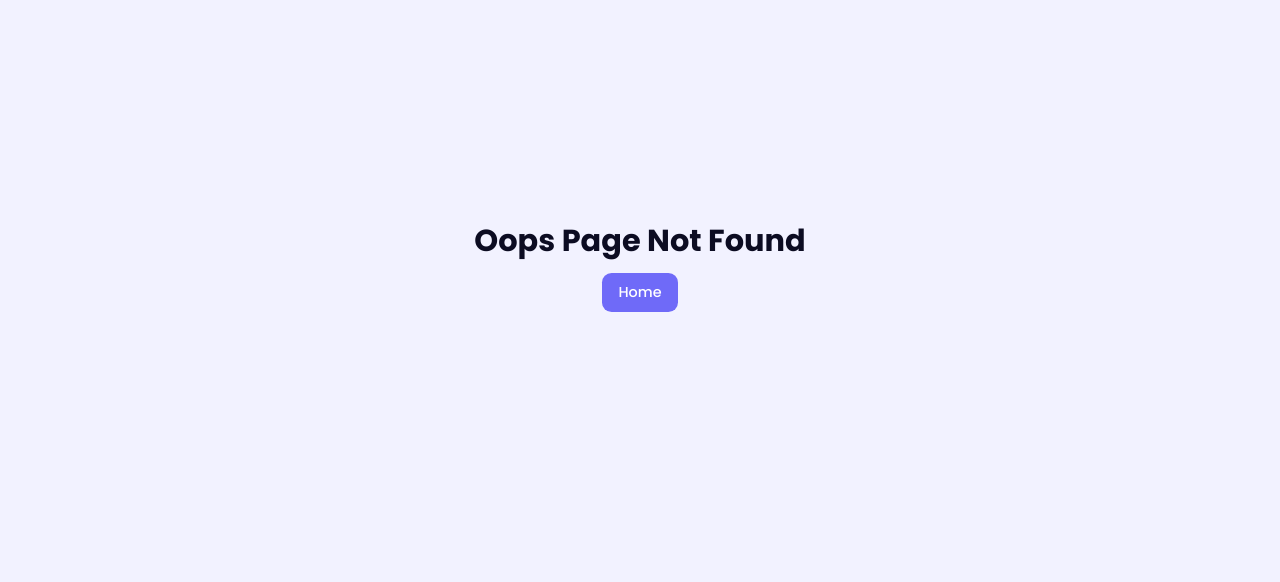
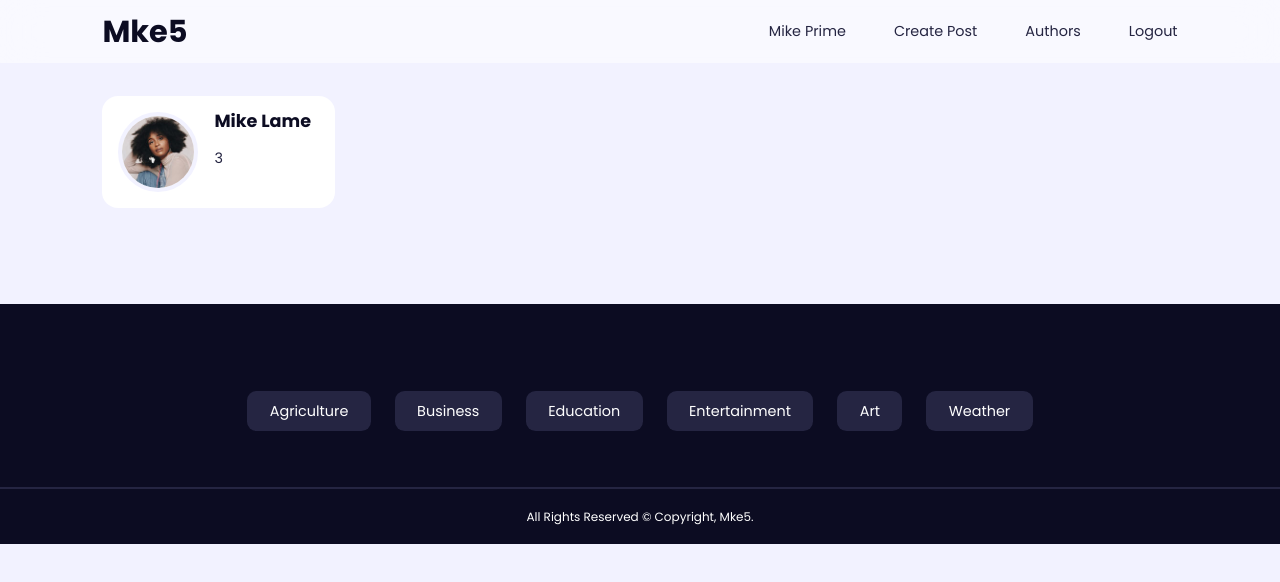
Before and after one commit to Mke5/mern-blog, a React app in the folder client/: page /authors in a window 1280 px wide. Before the commit this address had no page. Shown: the top 582 px of the page. Built offline with nearby package versions, Linux system fonts and the light colour scheme; the HTML template or start-up script is replaced by a standard one.

Commit message:
profile component

```diff
--- a/client/src/index.css
+++ b/client/src/index.css
@@ -14,7 +14,7 @@
 
   --color-bg: hwb(240 95% 0%);
 
-  --transition: all 300ms ease;
+  --transition: all 400ms ease;
 
   --container-width-lg: 84%;
   --container-width-md: 92%;
@@ -368,3 +368,109 @@ input, select, textarea {
 .register small a, .login small a{
   color: var(--color-primary);
 }
+
+
+
+
+
+/* ==================== Authors ==================== */
+
+.authors__container {
+  display: grid;
+  grid-template-columns: repeat(4, 1fr);
+  gap: 3rem;
+}
+
+.author {
+  background: var(--color-white);
+  padding: 1rem;
+  border-radius: var(--radius-3);
+  display: flex;
+  gap: 1rem;
+  transition: var(--transition);
+}
+
+.author:hover {
+  box-shadow: 0 1rem 1.5rem rgba(0, 0, 0, 0.07);
+}
+
+.author__avatar {
+  width: 5rem;
+  aspect-ratio: 1/1;
+  border-radius: 50%;
+  border: 0.3rem solid var(--color-bg);
+  overflow: hidden;
+}
+
+.author__info p {
+  margin-top: 1rem;
+}
+
+
+
+
+
+/* ===================== Profile ======================== */
+.profile__container {
+  display: grid;
+  place-items: center;
+  text-align: center;
+}
+
+.profile__details {
+  width: 100%;
+}
+
+.avatar__wrapper {
+  width: 15rem;
+  aspect-ratio: 1/1;
+  position: relative;
+  margin-inline: auto;
+  margin-top: 1rem;
+}
+
+.profile__avatar {
+  height: 100%;
+  border-radius: 50%;
+  border: 1rem solid var(--color-white);
+  overflow: hidden;
+}
+
+.avatar__form {
+  height: 1rem;
+}
+
+.avatar__form input {
+  visibility: hidden;
+}
+
+.avatar__form label, .profile__avatar-btn {
+  background: var(--color-gray-900);
+  color: var(--color-white);
+  font-size: 1.2rem;
+  position: absolute;
+  right: 2rem;
+  bottom: 1.4rem;
+  width: 3rem;
+  height: 3rem;
+  display: grid;
+  place-items: center;
+  border-radius: 50%;
+}
+
+.profile__avatar-btn {
+  cursor: pointer;
+  padding: 0;
+  font-size: 1rem;
+  background: var(--color-primary);
+}
+
+.profile__details h1 {
+  margin-top: 1.5rem;
+}
+
+.form.profile__form {
+  margin-top: 3rem;
+  margin-inline: auto;
+  width: var(--form-width);
+}
--- a/client/src/main.jsx
+++ b/client/src/main.jsx
@@ -12,7 +12,7 @@ import CreatePost from './pages/CreatePost'
 import EditPost from './pages/EditPost'
 import CategoryPosts from './pages/CategoryPosts'
 import UserProfile from './pages/UserProfile'
-import Author from './pages/Authors'
+import Authors from './pages/Authors'
 import AuthorPosts from './pages/AuthorPosts'
 import Dashboard from './pages/Dashboard'
 import Logout from './pages/Logout'
@@ -30,7 +30,7 @@ const router = createBrowserRouter([
       {path: 'login',element: <Login />,},
       {path: 'register',element: <Register />,},
       {path: 'profile/:id',element: <UserProfile />,},
-      {path: 'author',element: <Author />,},
+      {path: 'authors',element: <Authors />,},
       {path: 'create',element: <CreatePost />,},
       {path: 'post/:id/edit', element: <EditPost />,},
       {path: 'myposts/:id',element: <Dashboard />,},
--- a/client/src/pages/Authors.jsx
+++ b/client/src/pages/Authors.jsx
@@ -1,8 +1,34 @@
-import React from 'react'
+import React, { useState } from 'react'
+import avatar from '../images/avatar1.jpg'
+import { Link } from 'react-router-dom'
+
+const authorsData = [
+  {id: 1, avatar: avatar, dname: 'Mike Lame', posts: 3}
+]
 
 const Authors = () => {
+  const [authors, setAuthors] = useState(authorsData)
   return (
-    <div>Authors</div>
+    <section className="authors">
+      {
+        authors.length > 0 ? <div className="container authors__container">
+                              {
+                                authors.map(({id, avatar, dname, posts}) => {
+                                  return <Link to={`/posts/users/${id}`} key={id} className='author'>
+                                    <div className="author__avatar">
+                                      <img src={avatar} alt="" />
+                                    </div>
+
+                                    <div className="author__info">
+                                      <h4>{dname}</h4>
+                                      <p>{posts}</p>
+                                    </div>
+                                  </Link>
+                                })
+                              }
+                            </div> : <h2 className='center'>No Users yet</h2>
+      }
+    </section>
   )
 }
 
--- a/client/src/pages/Login.jsx
+++ b/client/src/pages/Login.jsx
@@ -18,7 +18,7 @@ const Login = () => {
         <h2>Sign In</h2>
         <form action="" className='form register__form'>
           <p className="form__error-message">This is an Error Message</p>
-          <input type="text" placeholder='Email' name='email' value={userData.email} onChange={changeInputHandler} />
+          <input type="text" placeholder='Email' name='email' value={userData.email} onChange={changeInputHandler} autoFocus/>
           <input type="password" placeholder='Password' name='password' value={userData.password} onChange={changeInputHandler} />
           <button type="submit" className='btn primary'>Login</button>
         </form>
--- a/client/src/pages/UserProfile.jsx
+++ b/client/src/pages/UserProfile.jsx
@@ -1,10 +1,49 @@
-import React from 'react'
+import React, { useState } from 'react'
+import { Link } from 'react-router-dom'
+import img from '../images/avatar2.jpg'
+import { FaEdit } from 'react-icons/fa'
+import { FaCheck } from 'react-icons/fa'
 
 const UserProfile = () => {
+  const [img2, setImg] = useState(img)
+  const [name, setName] = useState('')
+  const [email, setEmail] = useState('')
+  const [currentPassword, setCurrentPassword] = useState('')
+  const [newPassword, setNewPassword] = useState('')
+
   return (
-    <div>
-      UserProfile
-    </div>
+    <section className="profile">
+      <div className="container profile__container">
+        <Link to={`/myposts/sdsds`} className='btn'>My Posts</Link>
+
+        <div className="profile__details">
+          <div className="avatar__wrapper">
+            <div className="profile__avatar">
+              <img src={img2} alt="" />
+            </div>
+
+            <form action="" className='avatar__form'>
+              <input type="file" name='avatar' id='avatar' accept='png, jpg, jpeg' onChange={e => setAvatar(e.target.files[0])}/>
+              <label htmlFor="avatar"><FaEdit /></label>
+            </form>
+
+            <button className='profile__avatar-btn'><FaCheck /></button>
+          </div>
+
+          <h1>Current Username</h1>
+
+          <form action="" className="form profile__form">
+            <p className="form__error-message">This is an Error Message</p>
+            <input type="text" placeholder='Full Name' value={name} onChange={e => setName(e.target.value)}/>
+            <input type="email" placeholder='Email' value={email} onChange={e => setName(e.target.value)}/>
+            <input type="password" placeholder='Current Password' value={name} onChange={e => setName(e.target.value)}/>
+            <input type="password" placeholder='New Password' value={name} onChange={e => setName(e.target.value)}/>
+
+            <button type="submit" className='btn primary'>Update</button>
+          </form>
+        </div>
+      </div>
+    </section>
   )
 }
 
```
